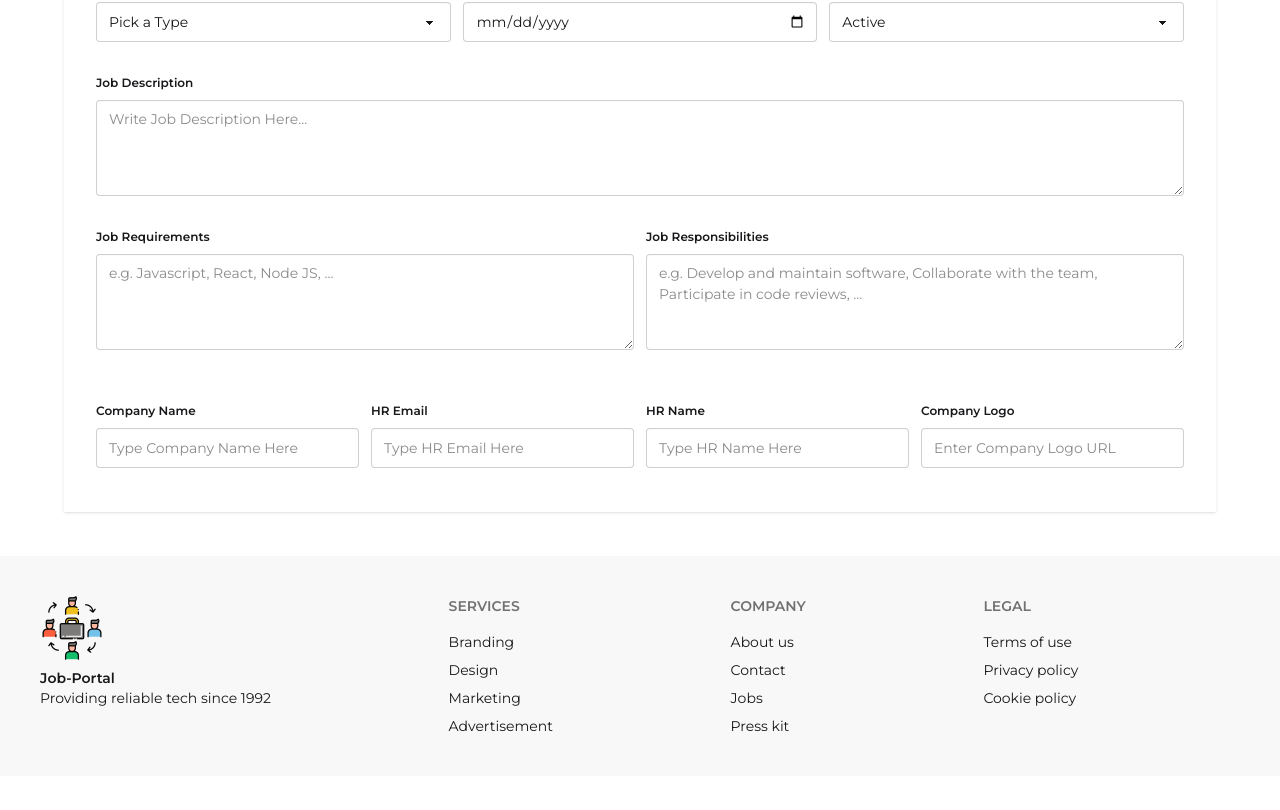
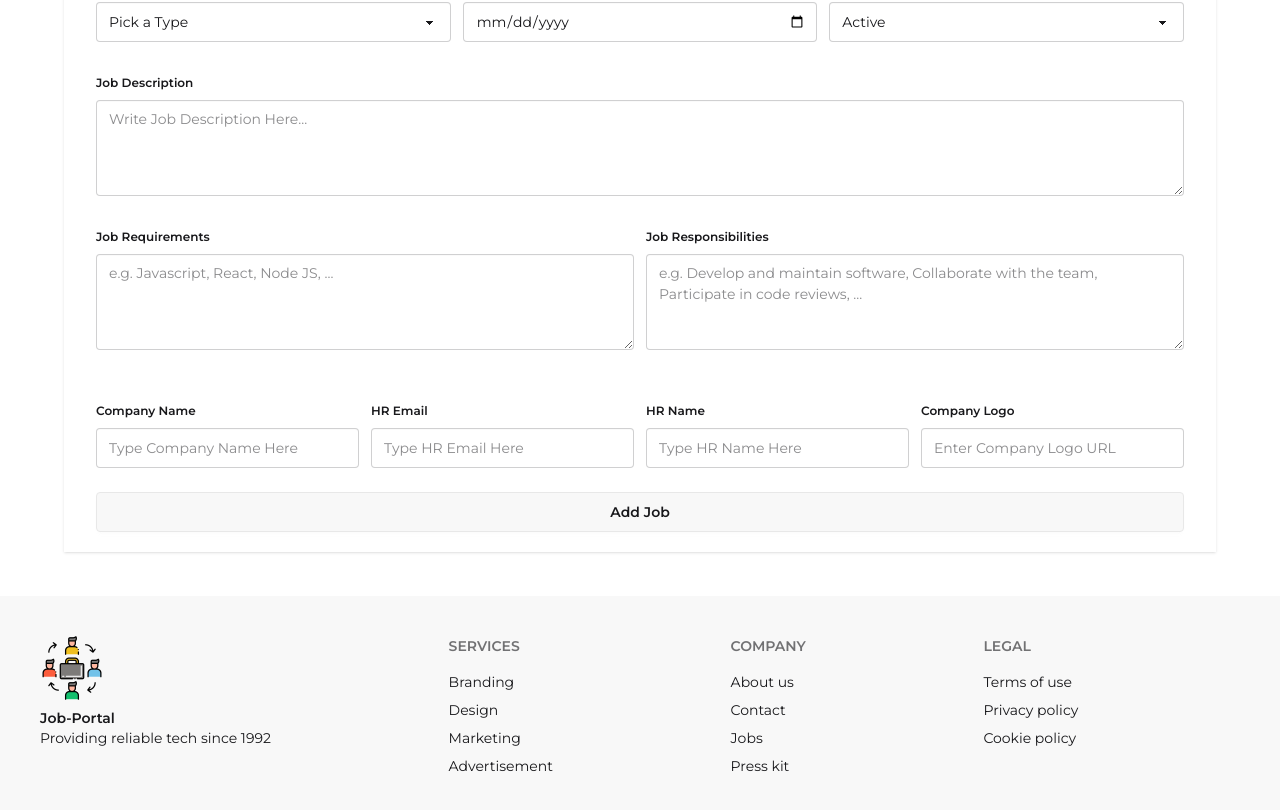
Before and after one commit to Suprio-Das/Job-Portal-Client, a React (Vite) app: page /addJobPost in a window 1280 px wide. Shown: the part 441-1251 px from the top of the page. Before the commit the page ends 1217 px from the top, so only its background shows below. Built offline with nearby package versions, Linux system fonts and the light colour scheme; no server answers; sample sign-in values are in the browser's storage.

Commit message:
Add job button added

```diff
--- a/src/Pages/Job/AddJobPost.jsx
+++ b/src/Pages/Job/AddJobPost.jsx
@@ -123,6 +123,7 @@ const AddJobPost = () => {
                         <input type="text" className="input w-full" placeholder='Enter Company Logo URL' required />
                     </fieldset>
                 </div>
+                <input type="submit" value="Add Job" className='btn w-full' />
             </form>
         </div>
     );
```
